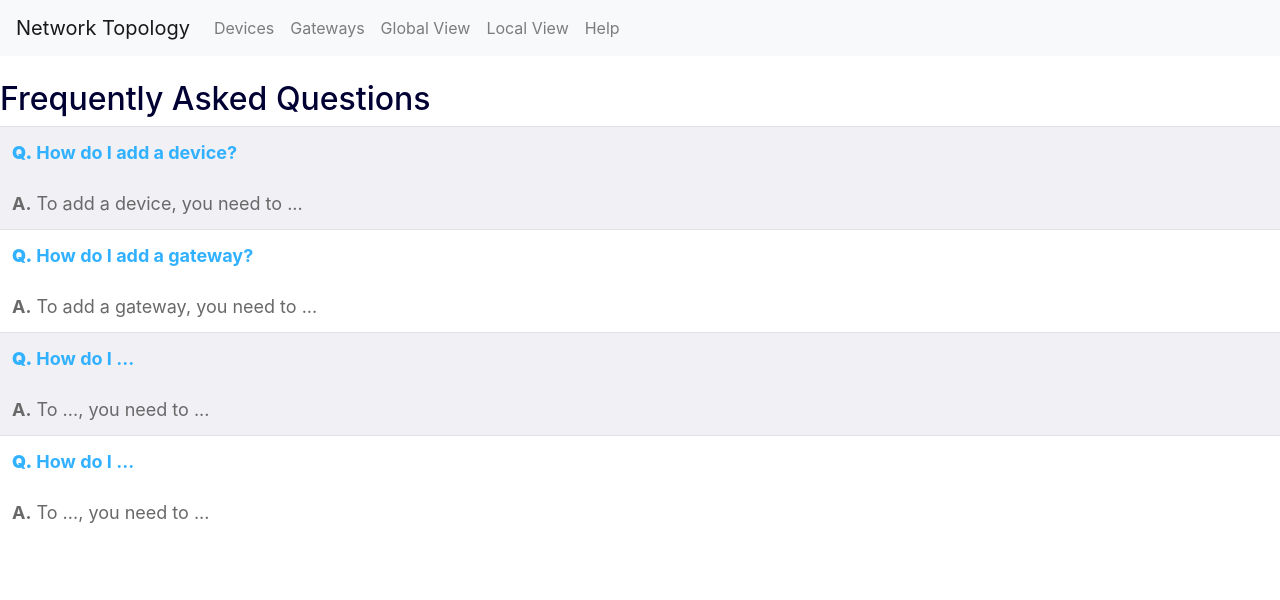
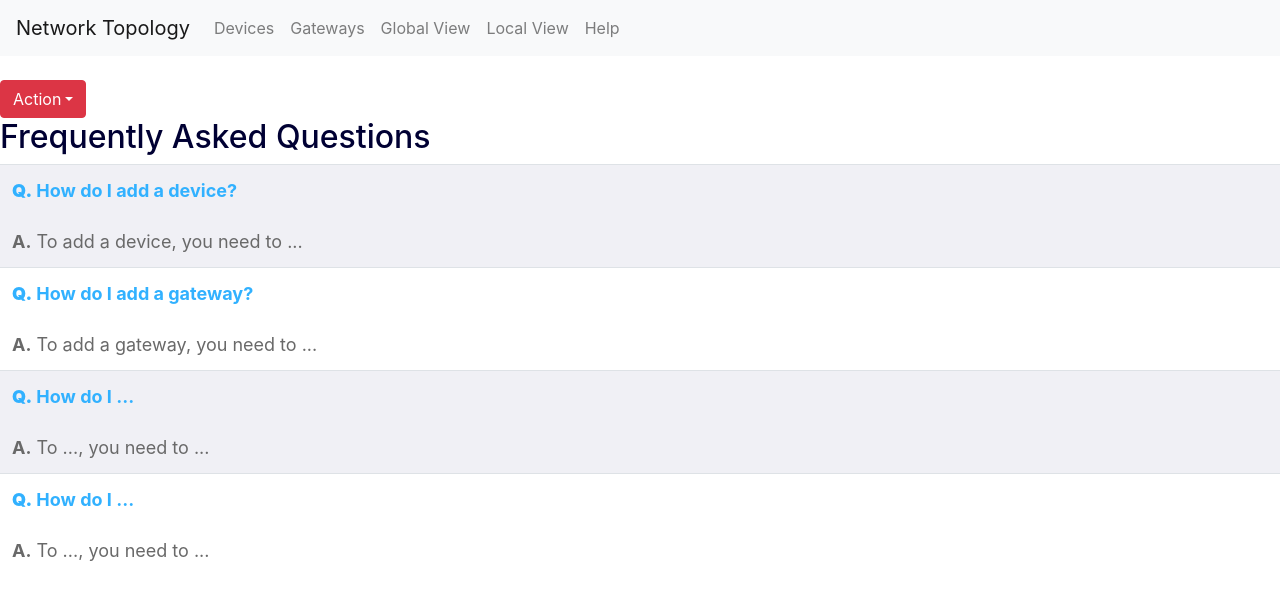
Before and after one commit to rydanie/TeamPG_IoT_Frontend, a React (Create React App) app: page /help in a window 1280 px wide. Shown: the top 600 px of the page. Built offline with nearby package versions, Linux system fonts and the light colour scheme.

Commit message:
Update Help.tsx
updated

```diff
--- a/src/help/Help.tsx
+++ b/src/help/Help.tsx
@@ -1,18 +1,22 @@
 import React from "react";
 import { Table } from "reactstrap";
-import{
-    Card, CardImg, CardText, CardBody,
-    CardTitle, CardSubtitle, Button,
-    Dropdown, DropdownToggle, DropdownMenu,
-    DropdownItem
-} from "reactstrap";
+import Dropdown from "../bootstrap/js/bootstrap.js"
 
 import "../App.css";
 
 export default function Help(){
 
-    return <div>
-
+        return <div>
+    <div class="btn-group">
+        <button type="button" class="btn btn-danger dropdown-toggle" data-toggle="dropdown" aria-haspopup="true" aria-expanded="false">
+            Action
+        </button>
+        <div class="dropdown-menu">
+            <a class="dropdown-item">Action</a>
+            <a class="dropdown-item">Another action</a>
+            <a class="dropdown-item">Something else here</a>
+        </div>
+    </div>
          <Table>
              <thread align="center">
                  <tr>
@@ -20,6 +24,9 @@ export default function Help(){
                  </tr>
              </thread>
              <tbody>
+                 <tr>
+
+                 </tr>
                  <tr class="bg_1">
                      <td><div class="question"><b>Q.</b> How do I add a device?</div>
                          <br></br><div class="answer"><b>A.</b> To add a device, you need to ...</div></td>
```
